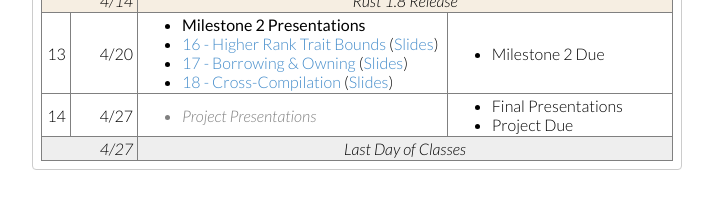
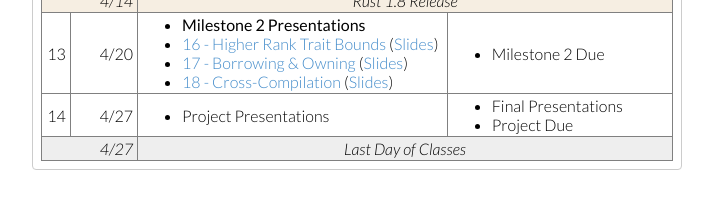
Before and after one commit to cis198-2016s/cis198-2016s.github.io, a Jekyll site: the page built from schedule/index.html, in a window 1280 px wide. Shown: the part 883-1100 px from the top of the page, without its empty margins (283-996 px from the left). Built offline with Jekyll 4.4.1, drawn with Linux system fonts in a browser that asks for light colours.

Commit message:
schedule

```diff
--- a/schedule/index.html
+++ b/schedule/index.html
@@ -240,7 +240,7 @@ permalink: /schedule/
           </ul>
       <tr>
         <td>14 <td>4/27
-        <td class="tentative">
+            <td>
           <ul>
             <li>
                 Project Presentations
```
